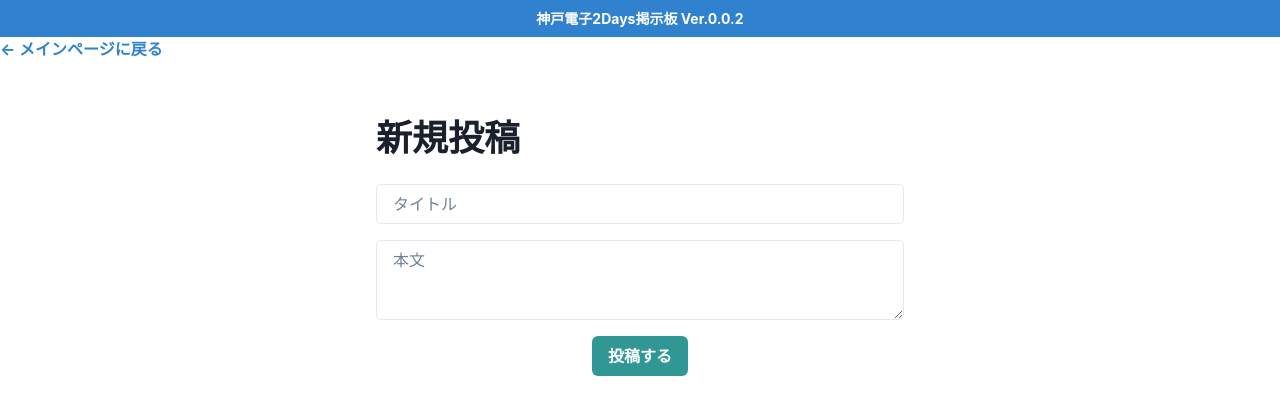
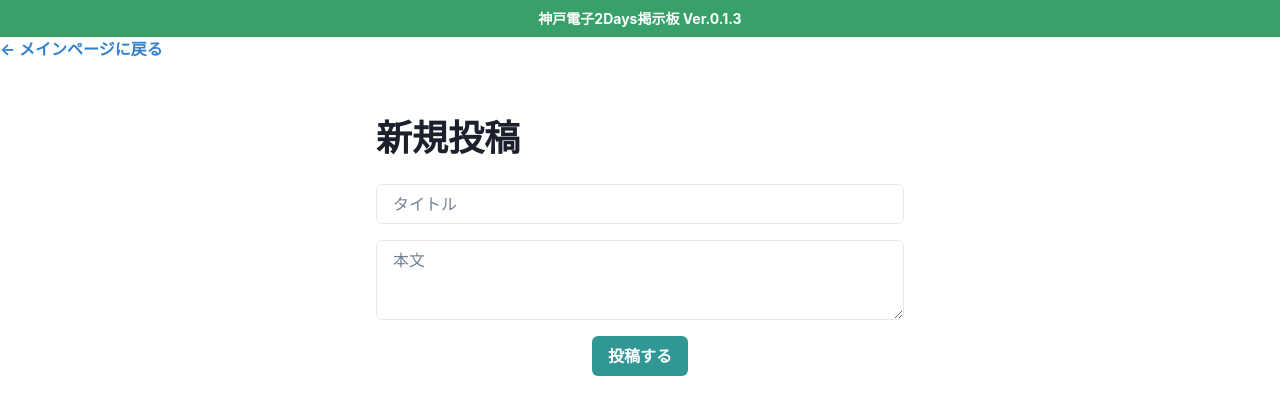
Before and after one commit to rion0918/board-app, a Next.js app in the folder web/: page /new in a window 1280 px wide. Shown: the top 414 px of the page. Built offline with nearby package versions, Linux system fonts and the light colour scheme; no server answers.

Commit message:
大型アップデート

```diff
--- a/web/app/new/page.tsx
+++ b/web/app/new/page.tsx
@@ -49,8 +49,9 @@ export default function NewPostPage() {
 
   return (
     <>
-      <Box bg="blue.500" py={2} px={4} color="white" textAlign="center" fontWeight="bold" fontSize="sm">
-        神戸電子2Days掲示板 Ver.0.0.2
+      {/* バージョン表示 */}
+      <Box bg="green.500" py={2} px={4} color="white" textAlign="center" fontWeight="bold" fontSize="sm">
+        神戸電子2Days掲示板 Ver.0.1.3
       </Box>
 
       <Box mb={4}>
--- a/web/app/post/[id]/page.tsx
+++ b/web/app/post/[id]/page.tsx
@@ -45,8 +45,9 @@ export default function PostDetailPage() {
 
   return (
     <>
-      <Box bg="blue.500" py={2} px={4} color="white" textAlign="center" fontWeight="bold" fontSize="sm">
-        神戸電子2Days掲示板 Ver.0.0.2
+      {/* バージョン表示 */}
+      <Box bg="green.500" py={2} px={4} color="white" textAlign="center" fontWeight="bold" fontSize="sm">
+        神戸電子2Days掲示板 Ver.0.1.3
       </Box>
 
       <Box mb={4}>
```
